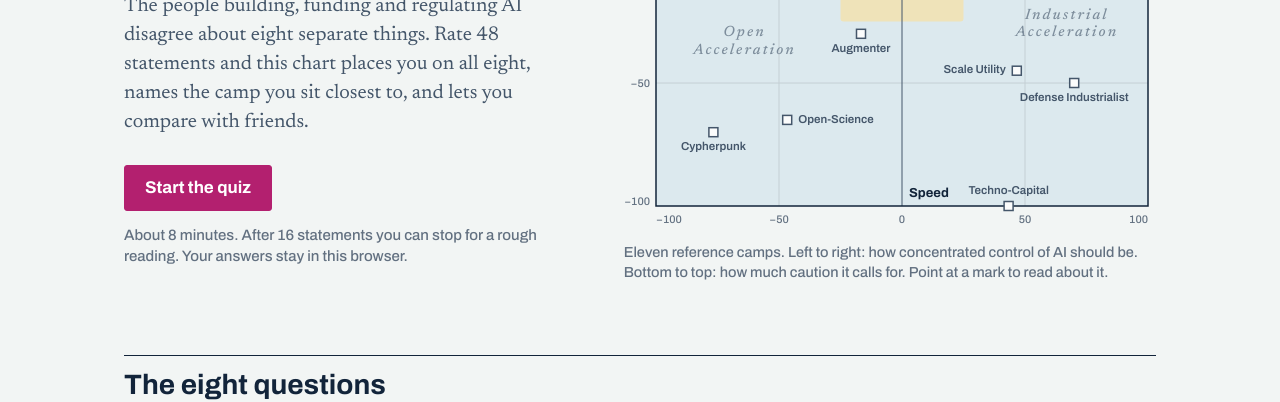
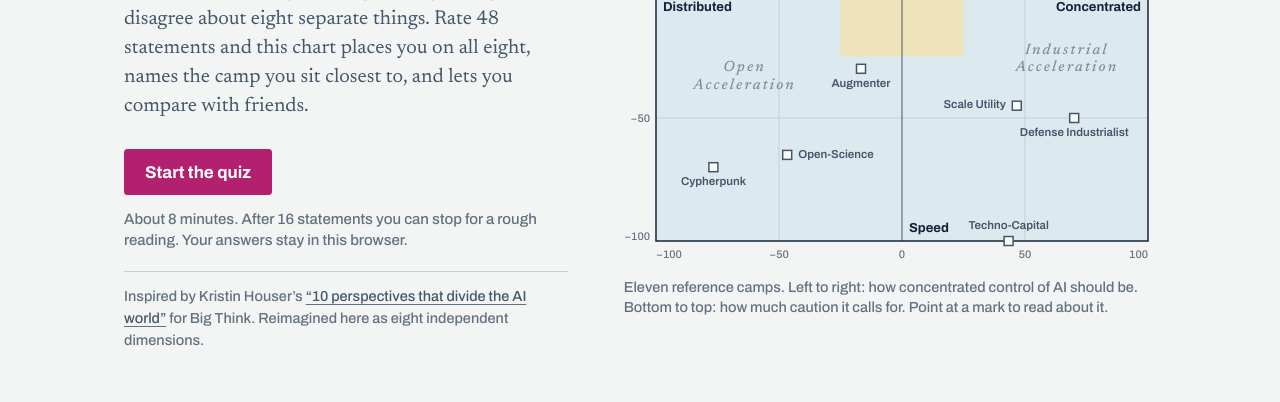
Before and after one commit to realvuk/ai-compass, a plain HTML site: page index.html in a window 1280 px wide. Shown: the part 403-805 px from the top of the page. Drawn offline with Linux system fonts and the light colour scheme.

Commit message:
Update index.html

```diff
--- a/index.html
+++ b/index.html
@@ -89,6 +89,10 @@ a { color: inherit; text-underline-offset: 3px; }
 .lede { margin-top: 22px; max-width: 30em; font-size: 20px; line-height: 1.45; color: var(--ink-2); }
 .hero .row { margin-top: 28px; }
 .fine { margin-top: 14px; font: 500 15px/1.4 var(--display); font-stretch: 88%; color: var(--muted); max-width: 34em; }
+.source-credit { margin-top: 20px; padding-top: 14px; border-top: 1px solid var(--rule);
+  max-width: 35em; font: 500 14.5px/1.5 var(--display); font-stretch: 88%; color: var(--muted); }
+.source-credit a { color: var(--ink-2); text-decoration-color: var(--muted); }
+.source-credit a:hover { color: var(--accent); text-decoration-color: var(--accent); }
 .notice { margin-top: 24px; padding: 14px 16px; border-left: 4px solid var(--friend); background: var(--surface);
   font: 500 16px/1.4 var(--display); font-stretch: 88%; }
 .chart figure, figure.chart { margin: 0; }
@@ -948,6 +952,9 @@ function introView() {
         st.note && h('p', { class: 'notice', role: 'status', text: st.note }),
         h('div', { class: 'row' }, cta),
         h('p', { class: 'fine', text: some ? 'Your answers are saved in this browser only.' : 'About 8 minutes. After 16 statements you can stop for a rough reading. Your answers stay in this browser.' }),
+        h('p', { class: 'source-credit' }, 'Inspired by Kristin Houser’s ',
+          h('a', { href: 'https://bigthinkmedia.substack.com/p/10-perspectives-that-divide-the-ai', target: '_blank', rel: 'noopener noreferrer', text: '“10 perspectives that divide the AI world”' }),
+          ' for Big Think. Reimagined here as eight independent dimensions.'),
         fr.length > 0 && !canRead() && h('div', { class: 'row' }, fr.map(f => btn('See ' + possessive(f.name) + ' result', 'small', () => { st.viewing = f.i; go('result'); })))),
       chart),
     h('section', null,
@@ -1209,7 +1216,7 @@ function methodSection() {
 function footer() {
   return h('footer', null,
     h('p', null, 'Eight axes, 48 statements, eleven reference camps. The starting point was Kristin Houser’s ',
-      h('a', { href: 'https://bigthink.com/?p=597774', target: '_blank', rel: 'noopener', text: '“10 perspectives that divide the AI world”' }),
+      h('a', { href: 'https://bigthinkmedia.substack.com/p/10-perspectives-that-divide-the-ai', target: '_blank', rel: 'noopener noreferrer', text: '“10 perspectives that divide the AI world”' }),
       ' in Big Think, reworked from ten tribes into eight independent axes.'),
     h('p', { text: 'Nothing you enter is sent anywhere. Answers are kept in this browser, and a code only travels when you send it yourself.' }));
 }
```
